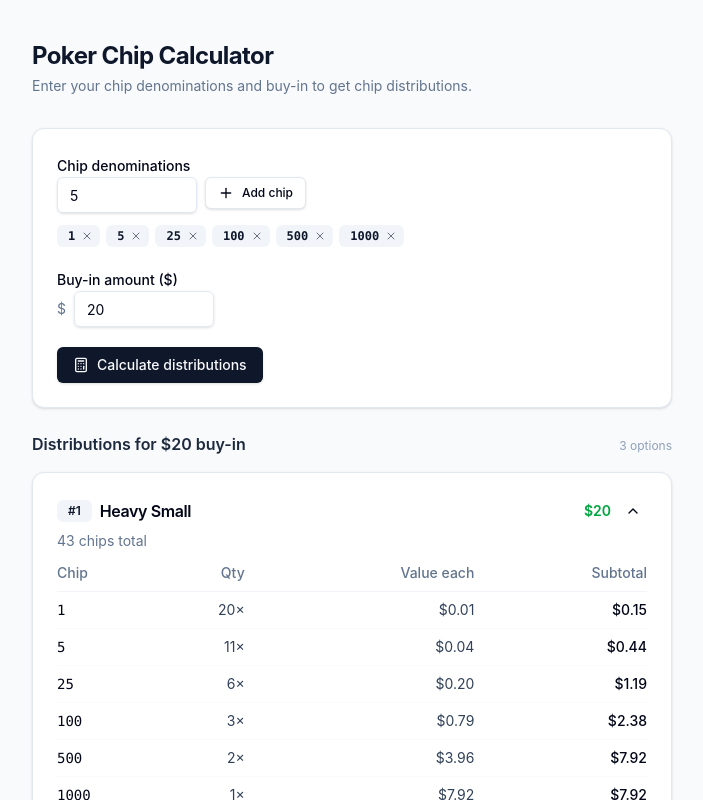
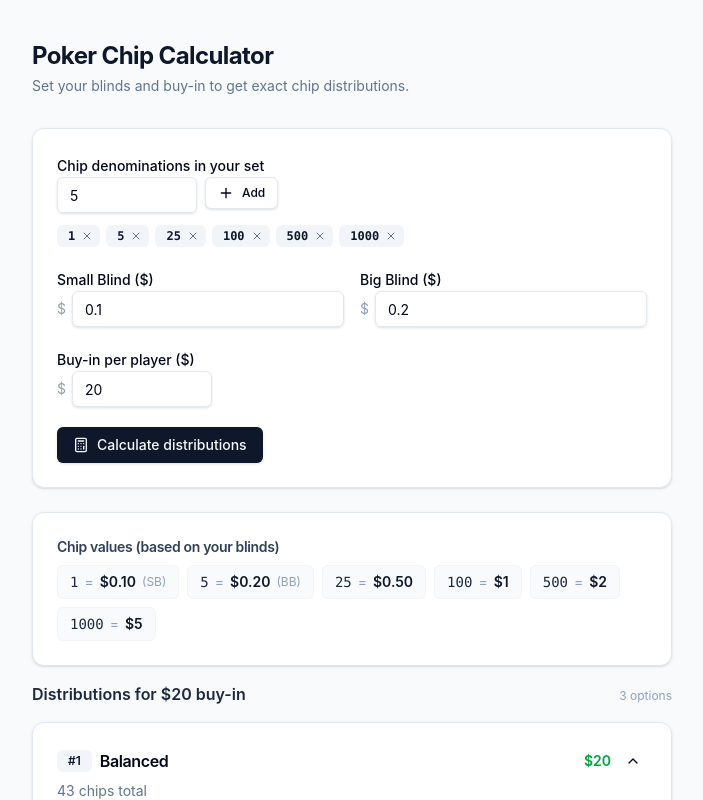
Before and after one commit to pier0x/poker-helper, a React (Vite) app: page / in a window 1280 px wide. Both pictures are taken after typing "5" into the empty fields and a click on the button "Calculate distributions". Shown: the top 800 px of the page, without its empty margins (288-991 px from the left). Built offline with nearby package versions, Linux system fonts and the light colour scheme.

Commit message:
feat: blind-anchored chip values + exact integer quantity math

```diff
--- a/src/App.tsx
+++ b/src/App.tsx
@@ -5,19 +5,22 @@ import { Input } from '@/components/ui/input'
 import { Label } from '@/components/ui/label'
 import { Card, CardHeader, CardTitle, CardDescription, CardContent } from '@/components/ui/card'
 import { Badge } from '@/components/ui/badge'
-import { calculateCombinations, type Combination } from '@/lib/algorithm'
+import { calculateCombinations, assignChipValues, type Combination } from '@/lib/algorithm'
 
 const DEFAULT_CHIPS = [1, 5, 25, 100, 500, 1000]
 const DEFAULT_BUY_IN = 20
+const DEFAULT_SB = 0.10
+const DEFAULT_BB = 0.20
 
 function formatDollar(amount: number): string {
-  if (amount < 1) return `$${amount.toFixed(2)}`
   if (Number.isInteger(amount)) return `$${amount}`
   return `$${amount.toFixed(2)}`
 }
 
 function CombinationCard({ combo, index }: { combo: Combination; index: number }) {
   const [expanded, setExpanded] = useState(true)
+  const isExact = Math.abs(combo.actualTotal - combo.targetTotal) < 0.01
+
   return (
     <Card>
       <CardHeader className="pb-3">
@@ -27,7 +30,7 @@ function CombinationCard({ combo, index }: { combo: Combination; index: number }
             <CardTitle className="text-base">{combo.name}</CardTitle>
           </div>
           <div className="flex items-center gap-2">
-            <span className="text-sm font-semibold text-green-600">
+            <span className={`text-sm font-semibold ${isExact ? 'text-green-600' : 'text-amber-600'}`}>
               {formatDollar(combo.actualTotal)}
             </span>
             <Button
@@ -44,6 +47,7 @@ function CombinationCard({ combo, index }: { combo: Combination; index: number }
           {combo.allocations.reduce((s, a) => s + a.quantity, 0)} chips total
         </CardDescription>
       </CardHeader>
+
       {expanded && (
         <CardContent>
           <div className="overflow-x-auto">
@@ -51,8 +55,8 @@ function CombinationCard({ combo, index }: { combo: Combination; index: number }
               <thead>
                 <tr className="border-b border-slate-100">
                   <th className="pb-2 text-left font-medium text-slate-500">Chip</th>
+                  <th className="pb-2 text-right font-medium text-slate-500">Worth</th>
                   <th className="pb-2 text-right font-medium text-slate-500">Qty</th>
-                  <th className="pb-2 text-right font-medium text-slate-500">Value each</th>
                   <th className="pb-2 text-right font-medium text-slate-500">Subtotal</th>
                 </tr>
               </thead>
@@ -60,8 +64,8 @@ function CombinationCard({ combo, index }: { combo: Combination; index: number }
                 {combo.allocations.map((alloc, i) => (
                   <tr key={i} className="border-b border-slate-50 last:border-0">
                     <td className="py-2 font-mono font-medium">{alloc.denomination}</td>
+                    <td className="py-2 text-right text-slate-700">{formatDollar(alloc.valuePerChip)}</td>
                     <td className="py-2 text-right text-slate-700">{alloc.quantity}×</td>
-                    <td className="py-2 text-right text-slate-700">{formatDollar(alloc.valuePerChip)}</td>
                     <td className="py-2 text-right font-medium">{formatDollar(alloc.totalValue)}</td>
                   </tr>
                 ))}
@@ -69,7 +73,7 @@ function CombinationCard({ combo, index }: { combo: Combination; index: number }
               <tfoot>
                 <tr>
                   <td colSpan={3} className="pt-3 text-right font-semibold text-slate-700">Total</td>
-                  <td className="pt-3 text-right font-bold text-green-600">
+                  <td className={`pt-3 text-right font-bold ${isExact ? 'text-green-600' : 'text-amber-600'}`}>
                     {formatDollar(combo.actualTotal)}
                   </td>
                 </tr>
@@ -86,7 +90,10 @@ export default function App() {
   const [chipInput, setChipInput] = useState('')
   const [chips, setChips] = useState<number[]>(DEFAULT_CHIPS)
   const [buyIn, setBuyIn] = useState<string>(String(DEFAULT_BUY_IN))
+  const [smallBlind, setSmallBlind] = useState<string>(String(DEFAULT_SB))
+  const [bigBlind, setBigBlind] = useState<string>(String(DEFAULT_BB))
   const [combinations, setCombinations] = useState<Combination[]>([])
+  const [chipValues, setChipValues] = useState<number[]>([])
   const [calculated, setCalculated] = useState(false)
 
   function addChip() {
@@ -109,32 +116,52 @@ export default function App() {
 
   function handleCalculate() {
     const buyInNum = parseFloat(buyIn)
-    if (isNaN(buyInNum) || buyInNum <= 0 || chips.length === 0) return
-    const result = calculateCombinations(chips, buyInNum)
+    const sbNum = parseFloat(smallBlind)
+    const bbNum = parseFloat(bigBlind)
+    if (isNaN(buyInNum) || buyInNum <= 0) return
+    if (isNaN(sbNum) || sbNum <= 0) return
+    if (isNaN(bbNum) || bbNum <= sbNum) return
+    if (chips.length === 0) return
+
+    const sorted = [...chips].sort((a, b) => a - b)
+    const values = assignChipValues(sorted.length, sbNum, bbNum)
+    setChipValues(values)
+
+    const result = calculateCombinations(chips, buyInNum, sbNum, bbNum)
     setCombinations(result)
     setCalculated(true)
   }
 
   const buyInNum = parseFloat(buyIn)
-  const isValid = chips.length > 0 && !isNaN(buyInNum) && buyInNum > 0
+  const sbNum = parseFloat(smallBlind)
+  const bbNum = parseFloat(bigBlind)
+  const isValid =
+    chips.length > 0 &&
+    !isNaN(buyInNum) && buyInNum > 0 &&
+    !isNaN(sbNum) && sbNum > 0 &&
+    !isNaN(bbNum) && bbNum > sbNum
+
+  const sortedChips = [...chips].sort((a, b) => a - b)
 
   return (
     <div className="min-h-screen bg-slate-50">
       <div className="mx-auto max-w-2xl px-4 py-10">
+
         {/* Header */}
         <div className="mb-8">
           <h1 className="text-2xl font-bold tracking-tight text-slate-900">Poker Chip Calculator</h1>
           <p className="mt-1 text-sm text-slate-500">
-            Enter your chip denominations and buy-in to get chip distributions.
+            Set your blinds and buy-in to get exact chip distributions.
           </p>
         </div>
 
         {/* Input Card */}
         <Card className="mb-6">
           <CardContent className="pt-6 space-y-5">
+
             {/* Chip denominations */}
             <div className="space-y-2">
-              <Label>Chip denominations</Label>
+              <Label>Chip denominations in your set</Label>
               <div className="flex gap-2">
                 <Input
                   type="number"
@@ -147,12 +174,12 @@ export default function App() {
                 />
                 <Button variant="outline" size="sm" onClick={addChip}>
                   <Plus className="h-4 w-4" />
-                  Add chip
+                  Add
                 </Button>
               </div>
               {chips.length > 0 ? (
                 <div className="flex flex-wrap gap-1.5 pt-1">
-                  {chips.map(chip => (
+                  {sortedChips.map(chip => (
                     <Badge
                       key={chip}
                       variant="secondary"
@@ -173,11 +200,48 @@ export default function App() {
               )}
             </div>
 
+            {/* Blinds row */}
+            <div className="grid grid-cols-2 gap-4">
+              <div className="space-y-2">
+                <Label htmlFor="sb">Small Blind ($)</Label>
+                <div className="flex items-center gap-1.5">
+                  <span className="text-sm text-slate-400">$</span>
+                  <Input
+                    id="sb"
+                    type="number"
+                    placeholder="0.10"
+                    value={smallBlind}
+                    onChange={e => { setSmallBlind(e.target.value); setCalculated(false) }}
+                    min="0"
+                    step="any"
+                  />
+                </div>
+              </div>
+              <div className="space-y-2">
+                <Label htmlFor="bb">Big Blind ($)</Label>
+                <div className="flex items-center gap-1.5">
+                  <span className="text-sm text-slate-400">$</span>
+                  <Input
+                    id="bb"
+                    type="number"
+                    placeholder="0.20"
+                    value={bigBlind}
+                    onChange={e => { setBigBlind(e.target.value); setCalculated(false) }}
+                    min="0"
+                    step="any"
+                  />
+                </div>
+                {!isNaN(sbNum) && !isNaN(bbNum) && bbNum <= sbNum && bigBlind !== '' && (
+                  <p className="text-xs text-red-500">Big blind must be greater than small blind.</p>
+                )}
+              </div>
+            </div>
+
             {/* Buy-in */}
             <div className="space-y-2">
-              <Label htmlFor="buyin">Buy-in amount ($)</Label>
-              <div className="flex items-center gap-2">
-                <span className="text-sm text-slate-500">$</span>
+              <Label htmlFor="buyin">Buy-in per player ($)</Label>
+              <div className="flex items-center gap-1.5">
+                <span className="text-sm text-slate-400">$</span>
                 <Input
                   id="buyin"
                   type="number"
@@ -198,7 +262,29 @@ export default function App() {
           </CardContent>
         </Card>
 
-        {/* Results */}
+        {/* Chip value assignment (Step 1 result) */}
+        {calculated && chipValues.length > 0 && (
+          <Card className="mb-4 border-slate-200 bg-white">
+            <CardHeader className="pb-2">
+              <CardTitle className="text-sm font-semibold text-slate-700">Chip values (based on your blinds)</CardTitle>
+            </CardHeader>
+            <CardContent>
+              <div className="flex flex-wrap gap-2">
+                {sortedChips.map((chip, i) => (
+                  <div key={chip} className="flex items-center gap-1.5 rounded-md border border-slate-100 bg-slate-50 px-3 py-1.5 text-sm">
+                    <span className="font-mono font-medium text-slate-800">{chip}</span>
+                    <span className="text-slate-400">=</span>
+                    <span className="font-semibold text-slate-900">{formatDollar(chipValues[i])}</span>
+                    {i === 0 && <span className="text-xs text-slate-400">(SB)</span>}
+                    {i === 1 && <span className="text-xs text-slate-400">(BB)</span>}
+                  </div>
+                ))}
+              </div>
+            </CardContent>
+          </Card>
+        )}
+
+        {/* Distribution options (Step 2 results) */}
         {calculated && combinations.length > 0 && (
           <div className="space-y-4">
             <div className="flex items-baseline justify-between">
@@ -210,14 +296,17 @@ export default function App() {
             {combinations.map((combo, i) => (
               <CombinationCard key={combo.id} combo={combo} index={i} />
             ))}
-            <p className="text-xs text-slate-400 text-center pt-2">
-              Smallest chip value is adjusted slightly so each distribution totals exactly {formatDollar(buyInNum)}.
-            </p>
           </div>
         )}
 
-        {calculated && chips.length === 0 && (
-          <p className="text-sm text-slate-500 text-center">Add at least one chip denomination to calculate.</p>
+        {calculated && combinations.length === 0 && (
+          <Card className="border-amber-100 bg-amber-50">
+            <CardContent className="pt-6">
+              <p className="text-sm text-amber-700">
+                Couldn't find valid distributions with these settings. Try adjusting the buy-in or blinds.
+              </p>
+            </CardContent>
+          </Card>
         )}
       </div>
     </div>
--- a/src/lib/algorithm.ts
+++ b/src/lib/algorithm.ts
@@ -17,64 +17,127 @@ function round2(n: number): number {
   return Math.round(n * 100) / 100
 }
 
-function round4(n: number): number {
-  return Math.round(n * 10000) / 10000
+// Nice multiples to use for chip values (as multipliers of smallBlind)
+// e.g. SB=0.10 → [0.10, 0.20, 0.50, 1.00, 2.00, 5.00, 10.00, ...]
+const NICE_MULTIPLIERS = [1, 2, 5, 10, 20, 50, 100, 200, 500, 1000]
+
+/**
+ * STEP 1: Assign a dollar value to each chip position.
+ * - Chip 0 (smallest) = smallBlind
+ * - Chip 1            = bigBlind
+ * - Chip 2..n-1       = next nice multiples of smallBlind after bigBlind
+ */
+export function assignChipValues(n: number, smallBlind: number, bigBlind: number): number[] {
+  if (n === 0) return []
+  if (n === 1) return [smallBlind]
+
+  const values: number[] = [smallBlind, bigBlind]
+  const niceValues = NICE_MULTIPLIERS.map(m => round2(m * smallBlind))
+
+  let prev = bigBlind
+  for (let i = 2; i < n; i++) {
+    const next = niceValues.find(v => v > prev && !values.includes(v))
+    if (next !== undefined) {
+      values.push(next)
+      prev = next
+    } else {
+      // Fallback: keep doubling
+      const fallback = round2(prev * 2)
+      values.push(fallback)
+      prev = fallback
+    }
+  }
+
+  return values
 }
 
-// Generate quantity templates: more small chips, fewer large chips
-function generateQuantityTemplates(n: number): { quantities: number[]; name: string }[] {
-  const configs = [
-    { base: 20, decay: 0.55, name: 'Heavy Small' },
-    { base: 15, decay: 0.60, name: 'Balanced' },
-    { base: 12, decay: 0.65, name: 'Compact' },
+/**
+ * STEP 2: Given chip values, compute how many of each chip to give out
+ * so the total equals buyIn exactly.
+ *
+ * Strategy: fix quantities for chips[1..n-1] (all except smallest),
+ * then the smallest chip absorbs the exact remainder.
+ * Works perfectly when all values are integer multiples of smallBlind
+ * and buyIn is also a multiple of smallBlind.
+ */
+function computeQuantityCombinations(
+  n: number,
+  values: number[],
+  buyIn: number
+): { quantities: number[]; name: string }[] {
+  // Work in units of the smallest chip value to get clean integer math
+  const v0 = values[0]
+  const units = values.map(v => round2(v / v0))   // e.g. [1, 2, 5, 10, 20, 50]
+  const N = round2(buyIn / v0)                     // e.g. 200 for $20 buy-in with $0.10 SB
+
+  // Each pattern specifies quantities for [largest chip, 2nd largest, 3rd largest, ...]
+  // i.e. chips[n-1], chips[n-2], chips[n-3], ...
+  // The smallest chip (chips[0]) is computed from the remainder.
+  const PATTERNS: { name: string; qtys: number[] }[] = [
+    { name: 'Balanced',    qtys: [1, 2, 4, 6, 10, 15, 25, 40] },
+    { name: 'Heavy Small', qtys: [1, 2, 3, 5,  8, 12, 20, 32] },
+    { name: 'Compact',     qtys: [1, 1, 2, 4,  7, 11, 18, 28] },
   ]
 
-  return configs.map(({ base, decay, name }) => ({
-    name,
-    quantities: Array.from({ length: n }, (_, i) =>
-      Math.max(1, Math.round(base * Math.pow(decay, i)))
-    ),
-  }))
+  const results: { quantities: number[]; name: string }[] = []
+
+  for (const { name, qtys } of PATTERNS) {
+    const q = new Array(n).fill(0)
+    let unitsUsed = 0
+
+    // Assign from largest (n-1) down to chip[1]
+    for (let pos = 0; pos < n - 1; pos++) {
+      const chipIdx = n - 1 - pos
+      const baseQty = qtys[Math.min(pos, qtys.length - 1)]
+
+      // Don't use more units than budget (leave room for at least 1 of chip[0])
+      const maxByBudget = Math.floor((N - unitsUsed - 1) / units[chipIdx])
+      const qty = Math.max(1, Math.min(baseQty, maxByBudget))
+
+      q[chipIdx] = qty
+      unitsUsed += qty * units[chipIdx]
+
+      if (unitsUsed >= N - 1) break
+    }
+
+    // Smallest chip takes the exact remainder
+    const remaining = round2(N - unitsUsed)
+    if (remaining <= 0) continue
+    q[0] = Math.round(remaining) // should already be integer if values are nice multiples
+
+    // Sanity check: total must equal buyIn
+    const actualUnits = q.reduce((sum, qty, i) => sum + qty * units[i], 0)
+    if (Math.abs(actualUnits - N) > 0.01) continue
+
+    results.push({ quantities: q, name })
+  }
+
+  return results
 }
 
 export function calculateCombinations(
   chips: number[],
-  buyIn: number
+  buyIn: number,
+  smallBlind: number,
+  bigBlind: number
 ): Combination[] {
-  if (chips.length === 0 || buyIn <= 0) return []
+  if (chips.length === 0 || buyIn <= 0 || smallBlind <= 0 || bigBlind <= 0) return []
 
   const sorted = [...chips].sort((a, b) => a - b)
   const n = sorted.length
-  const templates = generateQuantityTemplates(n)
 
-  return templates.map(({ quantities, name }, idx) => {
-    // Proportional scaling: value[i] = k * chip[i]
-    // k = buyIn / sum(q[i] * chip[i])
-    // This guarantees: sum(q[i] * value[i]) = buyIn exactly (in ideal math)
-    const denomSum = sorted.reduce((sum, chip, i) => sum + quantities[i] * chip, 0)
-    const k = buyIn / denomSum
+  // Step 1: assign dollar values based on blinds
+  const values = assignChipValues(n, smallBlind, bigBlind)
 
-    // Compute per-chip values rounded to 4dp
-    const values = sorted.map(chip => round4(k * chip))
+  // Step 2: compute quantity combinations
+  const combos = computeQuantityCombinations(n, values, buyIn)
 
-    // Compute per-allocation totals rounded to 2dp (cents)
-    const subTotals = values.map((v, i) => round2(quantities[i] * v))
-
-    // Running total (may differ from buyIn by a few cents due to rounding)
-    const runningTotal = round2(subTotals.reduce((s, t) => s + t, 0))
-    const diff = round2(buyIn - runningTotal)
-
-    // Absorb any cent-rounding gap into the smallest chip's subtotal
-    subTotals[0] = round2(subTotals[0] + diff)
-
-    // Recompute the smallest chip's per-chip value from the adjusted subtotal
-    values[0] = round4(subTotals[0] / quantities[0])
-
+  return combos.map(({ quantities, name }, idx) => {
     const allocations: ChipAllocation[] = sorted.map((chip, i) => ({
       denomination: chip,
       quantity: quantities[i],
       valuePerChip: values[i],
-      totalValue: subTotals[i],
+      totalValue: round2(quantities[i] * values[i]),
     }))
 
     const actualTotal = round2(allocations.reduce((sum, a) => sum + a.totalValue, 0))
```
